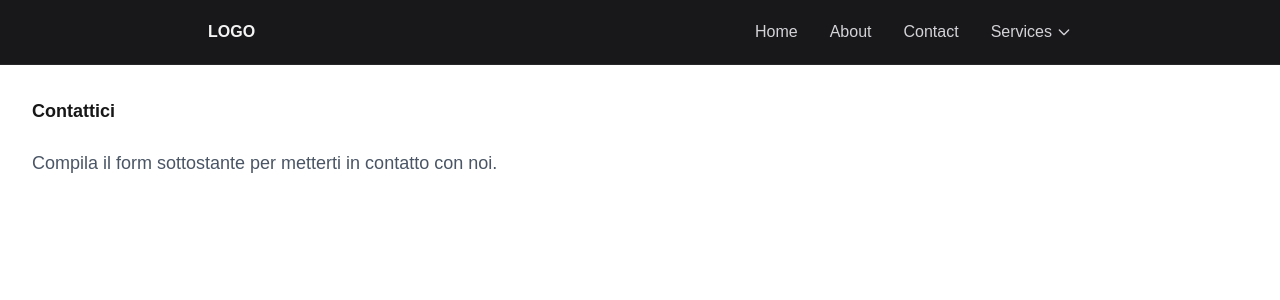
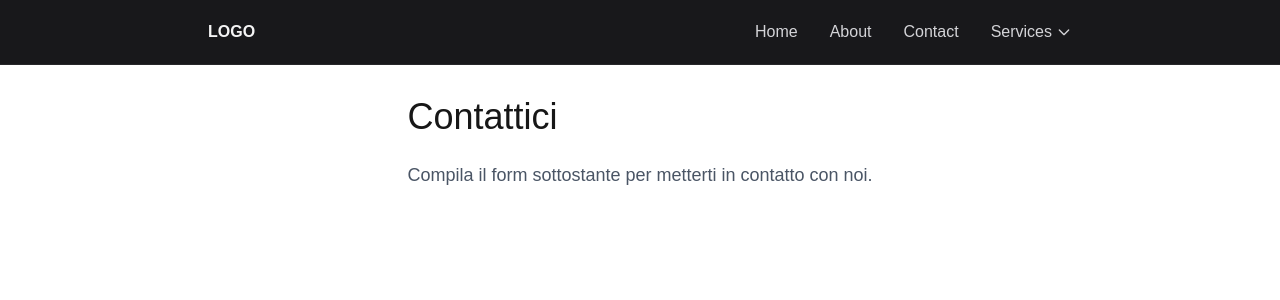
Before and after one commit to AV77web/app, a Next.js app in the folder app/: page /contact in a window 1280 px wide. Shown: the top 300 px of the page. Built offline with nearby package versions, Linux system fonts and the light colour scheme.

Commit message:
correzione pagina contatti

```diff
--- a/app/app/contact/page.tsx
+++ b/app/app/contact/page.tsx
@@ -1,8 +1,8 @@
 
 export default function Contact() {
-    return ( <main className="max-w-4xl ma-auto p-8">
+    return ( <main className="max-w-4xl mx-auto p-8">
 
-        <h1 className="text-lg font-bold mb-6">Contattici</h1>
+        <h1 className="text-4xl font-bld mb-6">Contattici</h1>
         <div className="text-lg text-gray-600 mb-8">
             <p>Compila il form sottostante per metterti in contatto con noi.</p>
         </div>
--- /dev/null
+++ b/app/components/ContactForm.tsx
@@ -0,0 +1,6 @@
+//====================================
+// File: ContactForm.tsx
+// modulo contatti
+// @author: "villari.andrea@libero.it"
+// @version: "1.0.0 2026-05-18"
+//====================================
```
Also changed, not shown: 1 other file (tests, documents, lock files or other folders).
